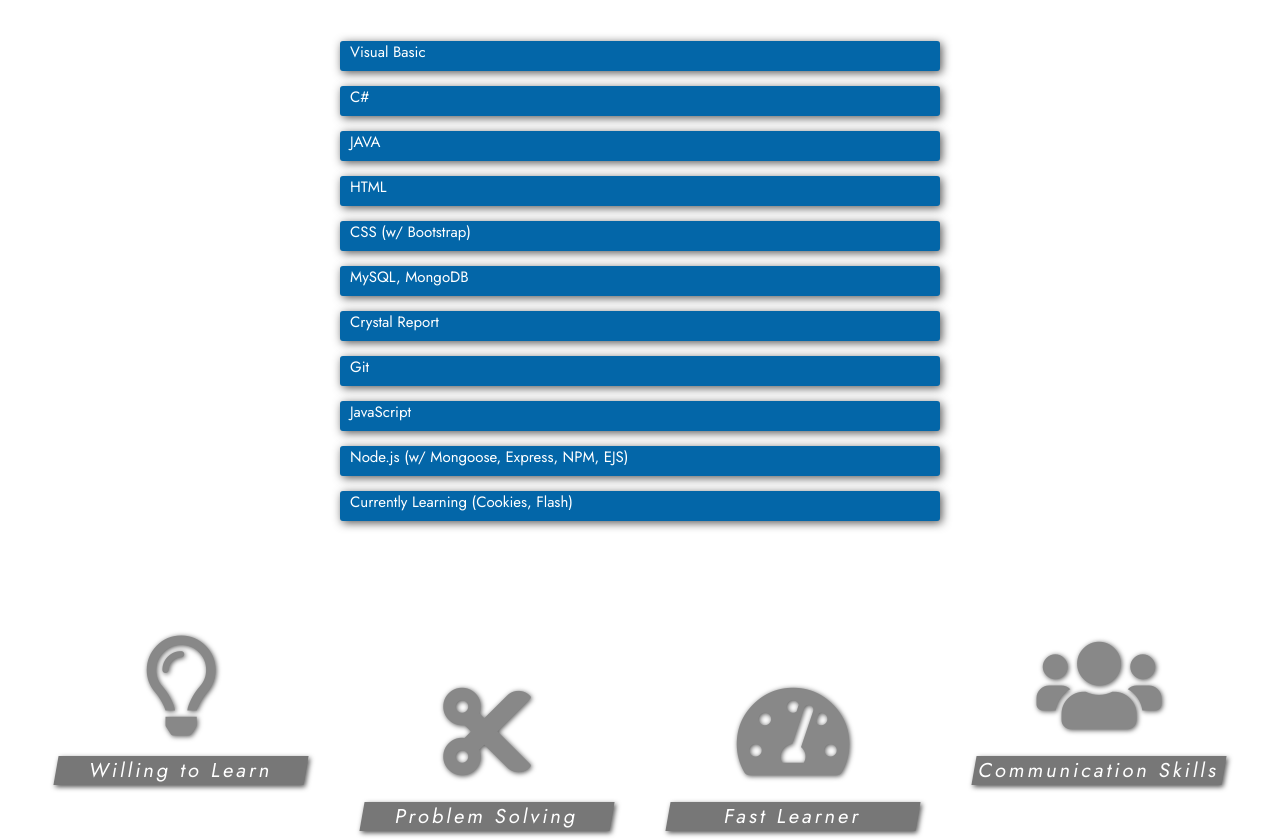
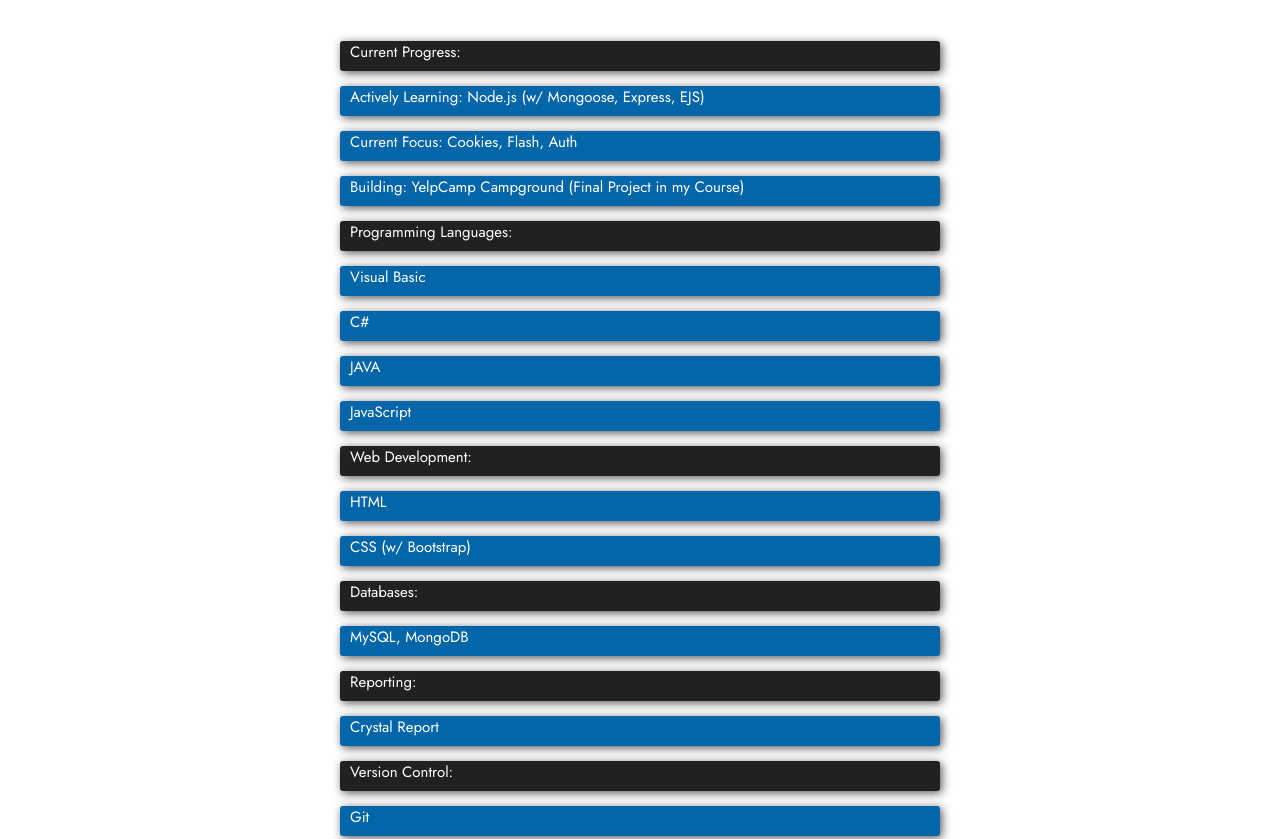
Before and after one commit to micorayen/mar, a plain HTML site: page index.html in a window 1280 px wide. Shown: the part 1120-1959 px from the top of the page. Drawn offline with Linux system fonts and the light colour scheme.

Commit message:
Update technologies bar for improved clarity and comprehensiveness:
**Current Progress:**
- Actively Learning: Node.js (w/ Mongoose, Express, EJS)
- Current Focus: Cookies, Flash, Auth
- Building: YelpCamp Campground (Final Project in my Course)

**Programming Languages:**
- Visual Basic
- C#
- Java
- JavaScript (Actively learning Node.js with Mongoose, Express, EJS)

**Web Development:**
- HTML
- CSS (with Bootstrap)

**Databases:**
- MySQL
- MongoDB

**Reporting:**
- Crystal Report

**Version Control:**
- Git

**Design and Multimedia:**
- Photoshop
- Video Editing

```diff
--- a/index.html
+++ b/index.html
@@ -43,6 +43,27 @@
       <section class="section-2" id="section-2">
         <h1 class="section-heading section-2-heading">About Me</h1>
         <div class="skill-bars-wrapper">
+          <div class="skill-bar" id="skill-bar-2">
+            <p class="skill-text-2">Current Progress:</p>
+          </div>
+
+          <div class="skill-bar">
+            <p class="skill-text">
+              Actively Learning: Node.js (w/ Mongoose, Express, EJS)
+            </p>
+          </div>
+          <div class="skill-bar">
+            <p class="skill-text">Current Focus: Cookies, Flash, Auth</p>
+          </div>
+          <div class="skill-bar">
+            <p class="skill-text">
+              Building: YelpCamp Campground (Final Project in my Course)
+            </p>
+          </div>
+
+          <div class="skill-bar" id="skill-bar-2">
+            <p class="skill-text-2">Programming Languages:</p>
+          </div>
           <div class="skill-bar">
             <p class="skill-text">Visual Basic</p>
           </div>
@@ -53,29 +74,39 @@
             <p class="skill-text">JAVA</p>
           </div>
           <div class="skill-bar">
+            <p class="skill-text">JavaScript</p>
+          </div>
+          <div class="skill-bar" id="skill-bar-2">
+            <p class="skill-text-2">Web Development:</p>
+          </div>
+          <div class="skill-bar">
             <p class="skill-text">HTML</p>
           </div>
           <div class="skill-bar">
             <p class="skill-text">CSS (w/ Bootstrap)</p>
           </div>
+
+          <div class="skill-bar" id="skill-bar-2">
+            <p class="skill-text-2">Databases:</p>
+          </div>
           <div class="skill-bar">
             <p class="skill-text">MySQL, MongoDB</p>
+          </div>
+
+          <div class="skill-bar" id="skill-bar-2">
+            <p class="skill-text-2">Reporting:</p>
           </div>
           <div class="skill-bar">
             <p class="skill-text">Crystal Report</p>
           </div>
+
+          <div class="skill-bar" id="skill-bar-2">
+            <p class="skill-text-2">Version Control:</p>
+          </div>
           <div class="skill-bar">
             <p class="skill-text">Git</p>
           </div>
-          <div class="skill-bar">
-            <p class="skill-text">JavaScript</p>
-          </div>
-          <div class="skill-bar">
-            <p class="skill-text">Node.js (w/ Mongoose, Express, NPM, EJS)</p>
-          </div>
-          <div class="skill-bar">
-            <p class="skill-text">Currently Learning (Cookies, Flash)</p>
-          </div>
+
           <!--<div class="skill-bar">
             <p class="skill-text">
               Photoshop
--- a/style.css
+++ b/style.css
@@ -181,6 +181,17 @@ html {
 
 .skill-bars-wrapper {
   margin-bottom: 10rem;
+}
+
+#skill-bar-2 {
+  background-color: #222121;
+}
+
+.skill-text-2 {
+  position: absolute;
+  left: 1rem;
+  font-size: 1.5rem;
+  color: #fff;
 }
 
 .skill-bar {
```
